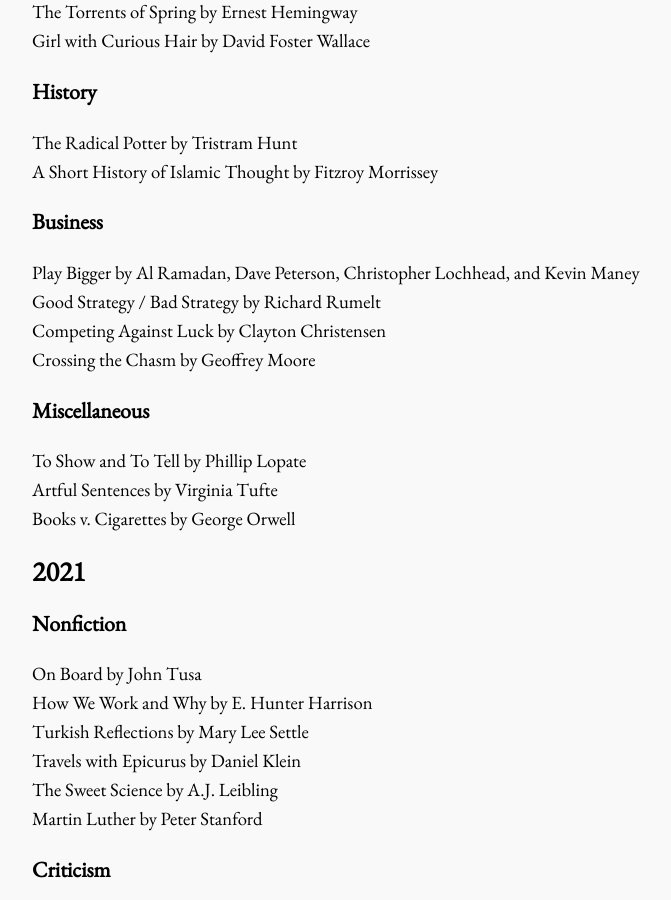
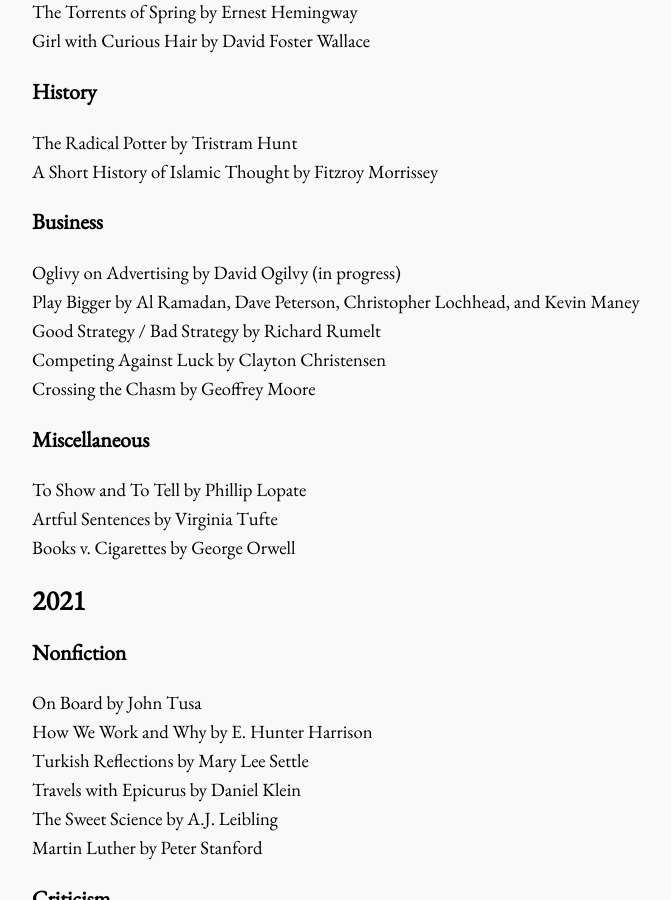
Before and after one commit to bora-uyumazturk/bora-uyumazturk.github.io, a Jekyll site: the page built from reading.html, in a window 1280 px wide and 900 px high, scrolled down 972 px. Shown: the whole window, without its empty margins (140-811 px from the left). Built offline with Jekyll 4.4.1, drawn with Linux system fonts in a browser that asks for light colours.

Commit message:
Update reading.html

```diff
--- a/reading.html
+++ b/reading.html
@@ -48,6 +48,7 @@
 
   <h3>Business</h3>
 
+  Oglivy on Advertising by David Ogilvy (in progress) <br>
   Play Bigger by Al Ramadan, Dave Peterson, Christopher Lochhead, and Kevin Maney <br>
   Good Strategy / Bad Strategy by Richard Rumelt <br>
   Competing Against Luck by Clayton Christensen <br>
```
